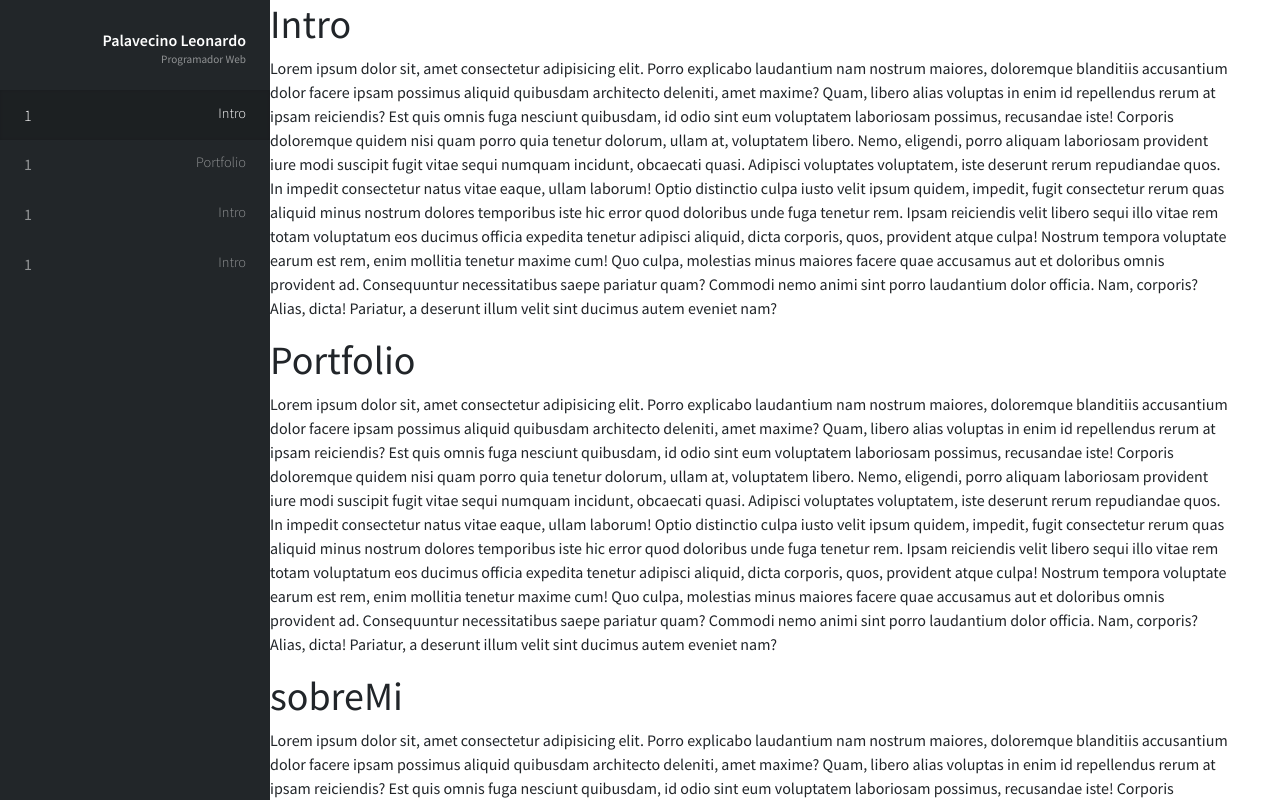
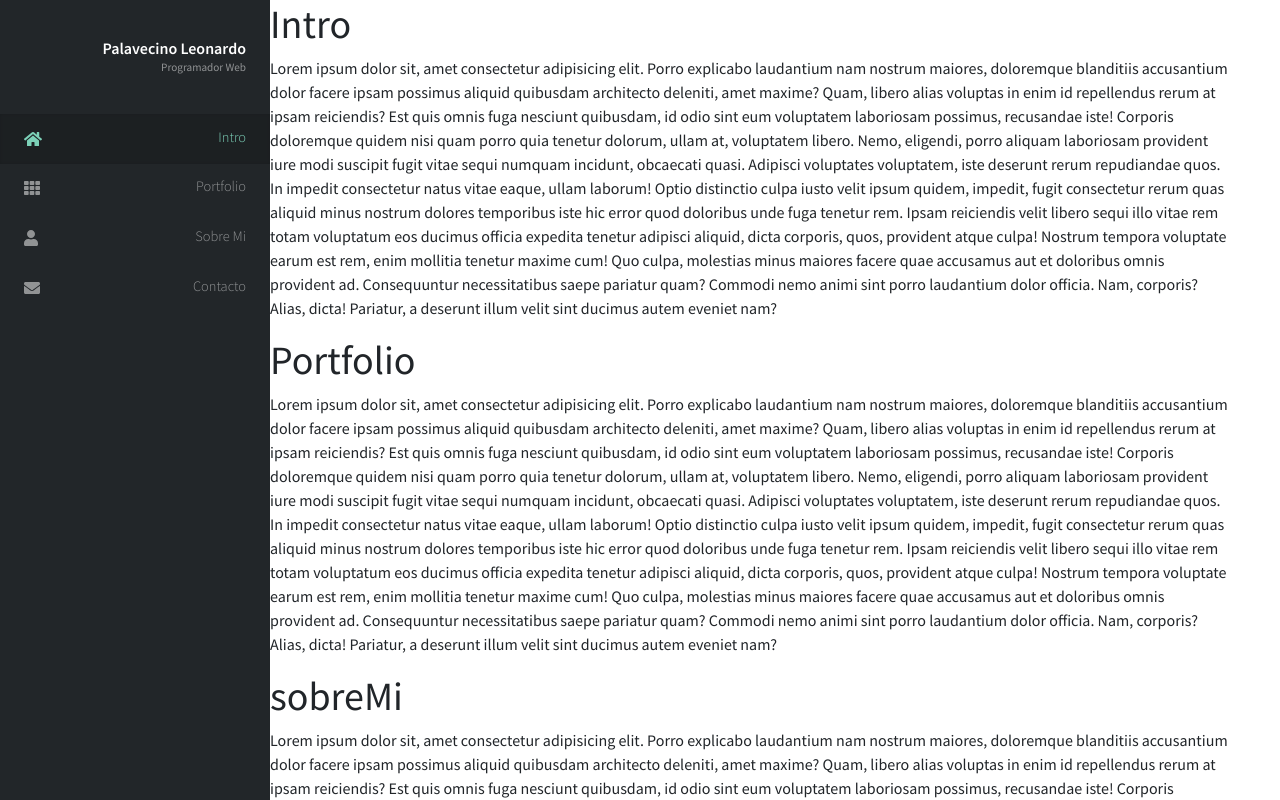
Before and after one commit to leo43161/curriculum, a React (Create React App) app: page / in a window 1280 px wide. Shown: the top 800 px of the page. Built offline with nearby package versions, Linux system fonts and the light colour scheme.

Commit message:
Se agrego la libreria de iconos fontawesome, se mejoro el responsive y el funcionamiento de el boton hamburguesa en dispositivos moviles

```diff
--- a/package.json
+++ b/package.json
@@ -3,6 +3,9 @@
   "version": "0.1.0",
   "private": true,
   "dependencies": {
+    "@fortawesome/fontawesome-svg-core": "^1.2.36",
+    "@fortawesome/free-solid-svg-icons": "^5.15.4",
+    "@fortawesome/react-fontawesome": "^0.1.16",
     "bootstrap": "^5.1.3",
     "react": "^17.0.2",
     "react-bootstrap": "^2.0.4",
--- a/src/App.css
+++ b/src/App.css
@@ -1,12 +1,25 @@
 @import url("https://fonts.googleapis.com/css?family=Source+Sans+Pro:300,300italic,400,600");
+
+body {
+  --color-primary-1: #7CD1B8;
+  --dark-color: #222629;
+  --white-color: #F6F6F6;
+  --color-secondary-1: #171010;
+  --color-bg-1: #2B2B2B;
+}
 
 body {
   font-family: 'Source Sans Pro', sans-serif;
 }
 
 #header {
-  background-color: #222629;
-  width: 270px;
+  background-color: var(--dark-color);
+}
+
+@media (min-width: 768px) {
+  #header {
+    width: 270px;
+  }
 }
 
 #header h5 {
@@ -34,6 +47,13 @@ body {
   cursor: pointer;
   color: #ffffff80;
   text-decoration: none;
+  font-weight: 300;
+}
+
+@media (min-width: 768px) {
+  .nav-button {
+    padding: 0.8rem 1.5rem;
+  }
 }
 
 .nav-button:hover {
@@ -44,6 +64,5 @@ body {
 .nav-button.active {
   background: rgba(0, 0, 0, 0.15);
   box-shadow: inset 0 0 0.25em 0 rgb(0 0 0 / 13%);
-  color: #fff;
-  font-weight: 200;
+  color: var(--color-primary-1);
 }
--- a/src/App.js
+++ b/src/App.js
@@ -1,13 +1,16 @@
 import React from 'react';
 import './App.css';
 import Nav from './components/Navigation';
-import { Element } from 'react-scroll'
+import { library } from '@fortawesome/fontawesome-svg-core';
+import { Element } from 'react-scroll';
+import { faHome, faTh, faUser, faEnvelope } from '@fortawesome/free-solid-svg-icons';
 
 function App() {
+  library.add(faHome, faTh, faUser, faEnvelope);
   return (
     <div>
       <div className="d-flex flex-column flex-md-row">
-        <div id="header">
+        <div id="header" className="sticky-top">
           <Nav></Nav>
         </div>
         <div className="col-9">
@@ -31,6 +34,6 @@ function App() {
       </div>
     </div>
   );
-}
+};
 
 export default App;
--- a/src/components/NavButton.jsx
+++ b/src/components/NavButton.jsx
@@ -1,13 +1,14 @@
-import React from 'react'
-import { Link } from 'react-scroll'
+import React from 'react';
+import { Link } from 'react-scroll';
+import { FontAwesomeIcon } from '@fortawesome/react-fontawesome';
 
-export default function NavButton({ to, icon, text }) {
+export default function NavButton({ to, icon, text, setExpanded }) {
     return (
         <Link activeClass="active" to={to} spy={true} duration={500} className="nav-button">
-            <div className="d-flex justify-content-between">
-                <div>{icon}</div>
+            <div className="d-flex justify-content-between flex-row-reverse flex-md-row" onClick={() => setExpanded(false)}>
+                <div><FontAwesomeIcon icon={icon}></FontAwesomeIcon></div>
                 <span className="nav-text">{text}</span>
             </div>
         </Link>
-    )
-}
+    );
+};
--- a/src/components/Navigation.jsx
+++ b/src/components/Navigation.jsx
@@ -1,20 +1,29 @@
-import React from 'react'
-import NavButton from './NavButton'
-import Navbar from 'react-bootstrap/Navbar'
+import React, { useState } from 'react';
+import NavButton from './NavButton';
+import Navbar from 'react-bootstrap/Navbar';
+import Container from 'react-bootstrap/Container';
 
 export default function Navigation() {
+    const [expanded, setExpanded] = useState(false);
     return (
-        <Navbar expand="lg" sticky="top" className="flex-column text-white">
-            <div className="d-flex px-2 align-items-end w-100 my-4 px-4 flex-column">
-                <h5 className="mb-1">Palavecino Leonardo</h5>
-                <p className="m-0">Programador Web</p>
-            </div>
-            <div className="d-flex flex-column w-100">
-                <NavButton to="intro" icon="1" text="Intro"></NavButton>
-                <NavButton to="portfolio" icon="1" text="Portfolio"></NavButton>
-                <NavButton to="sobreMi" icon="1" text="Intro"></NavButton>
-                <NavButton to="contacto" icon="1" text="Intro"></NavButton>
-            </div>
+        <Navbar expand="md" expanded={expanded} sticky="top" className="text-white py-0">
+            <Container className="p-0 flex-md-column">
+                <div className="d-flex justify-content-between justify-content-md-end w-100 px-lg-3 my-lg-4 px-3 py-3">
+                    <Navbar.Toggle onClick={() => setExpanded(!expanded)} className="h-100 my-auto" aria-controls="basic-navbar-nav" />
+                    <div className="d-flex px-2 align-items-end flex-column text-end">
+                        <h5 className="mb-1">Palavecino Leonardo</h5>
+                        <p className="m-0">Programador Web</p>
+                    </div>
+                </div>
+                <Navbar.Collapse id="basic-navbar-nav" className="w-100">
+                    <div className="d-flex flex-column w-100">
+                        <NavButton setExpanded={setExpanded} to="intro" icon="home" text="Intro"></NavButton>
+                        <NavButton setExpanded={setExpanded} to="portfolio" icon="th" text="Portfolio"></NavButton>
+                        <NavButton setExpanded={setExpanded} to="sobreMi" icon="user" text="Sobre Mi"></NavButton>
+                        <NavButton setExpanded={setExpanded} to="contacto" icon="envelope" text="Contacto"></NavButton>
+                    </div>
+                </Navbar.Collapse>
+            </Container>
         </Navbar>
-    )
-}
+    );
+};
```
Also changed, not shown: 1 other file (tests, documents, lock files or other folders).
